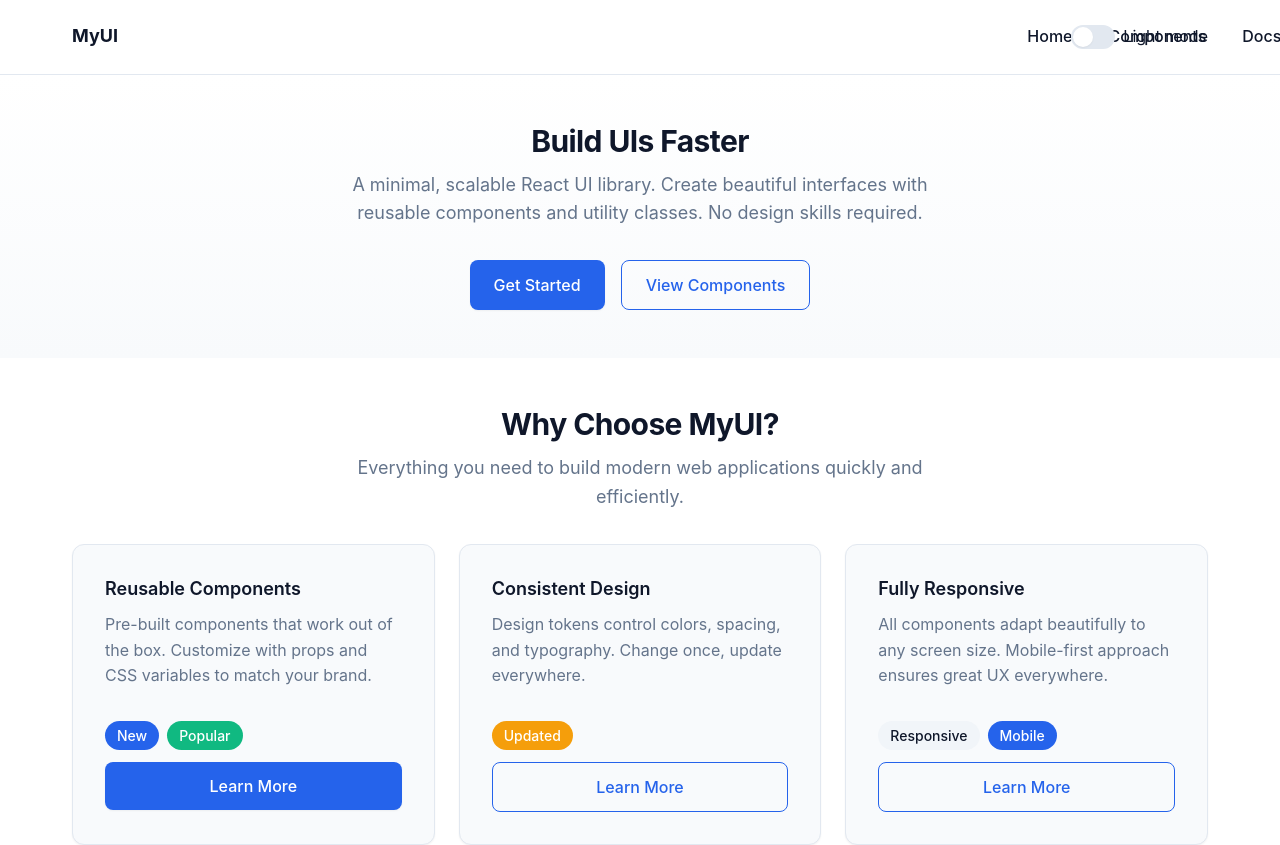
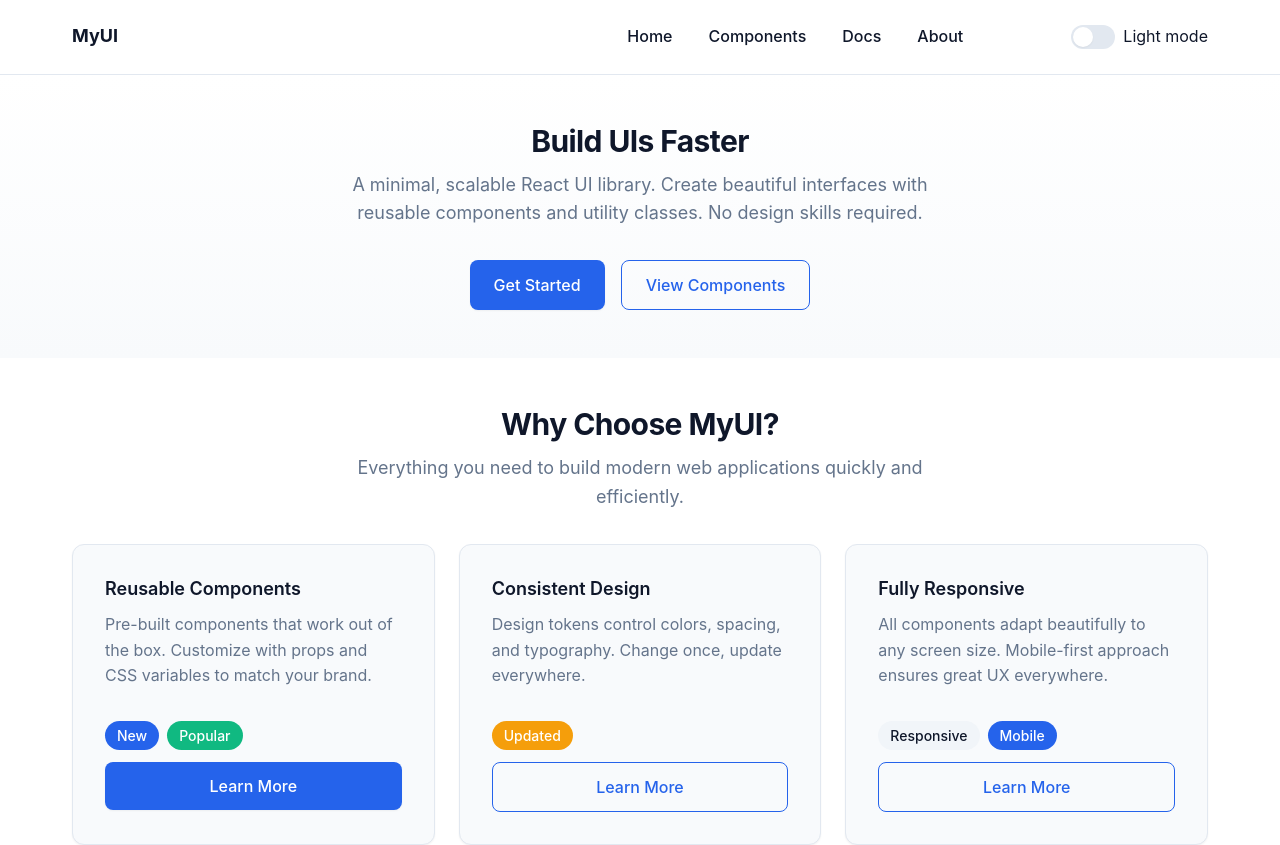
Before and after one commit to N-Adeodatus/react-ui-library, a React (Vite) app: page / in a window 1280 px wide. Shown: the top 845 px of the page. Built offline with nearby package versions, Linux system fonts and the light colour scheme.

Commit message:
fixed actions positioning by adding a margin-left to the switch-wrapper class

```diff
--- a/src/styles/ui.css
+++ b/src/styles/ui.css
@@ -1108,6 +1108,7 @@ html {
 .switch-wrapper {
   display: inline-flex;
   align-items: center;
+  margin-left: 25rem;
 }
 
 .switch-wrapper.disabled {
```
